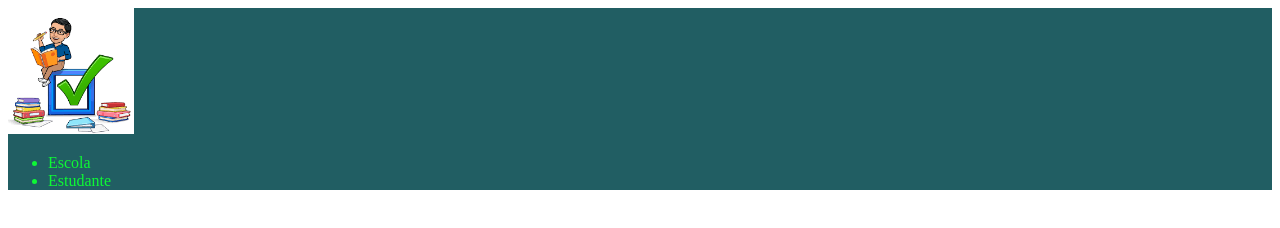
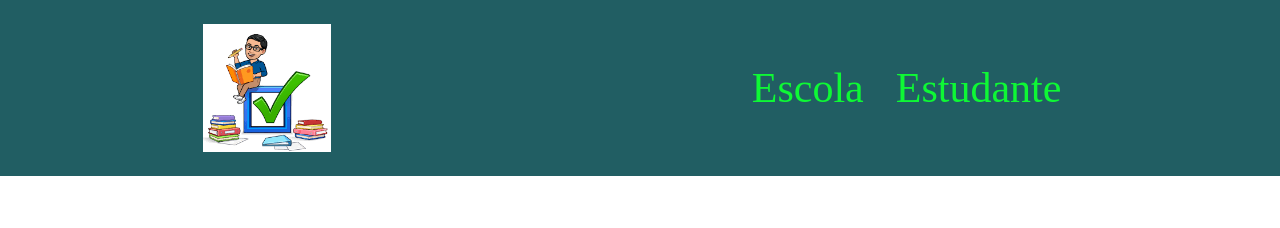
Before and after one commit to Marllonsluzala/site_marllon, a plain HTML site: page index.html in a window 1280 px wide. Drawn offline with Linux system fonts and the light colour scheme.

Commit message:
Add files via upload
Cabeçalho finalizado.

```diff
--- a/index.html
+++ b/index.html
@@ -12,9 +12,9 @@
         <!--cliquei botão contrário a esquerda e selecionei carregar para a imagem salva na pasta -->
         <img class="img-cabeçalho" src="professor.png" alt="imagem de professor estilo Einsten">
         <ul class="lista cabeçalho">
-    <li>Escola</li>
+    <li class="cabeçalho-item">Escola</li>
     <!--li é um elemnto de uma lista e ul é indicar que existe lista-->
-    <li>Estudante</li>
+    <li class="cabeçalho-item">Estudante</li>
         </ul>
     </header>
 </body>
--- a/style.css
+++ b/style.css
@@ -1,7 +1,24 @@
-header {
-    background-color: rgb(33, 94, 99);
-    color: #0ef835;
+*{
+    margin: 0;
+    padding: 0;
 }
+
+.cabeçalho {
+background-color: rgb(33, 94, 99);
+color: #0ef835;
+display: flex;
+justify-content: space-around;
+align-items: center;
+padding: 24px 0;
+
+}
+
+.cabeçalho-item{
+    display: inline-block;
+    margin: 0 16px;
+    font-size: 42px;
+}
+
 
 .img-cabeçalho{
 width: 10%;
```
